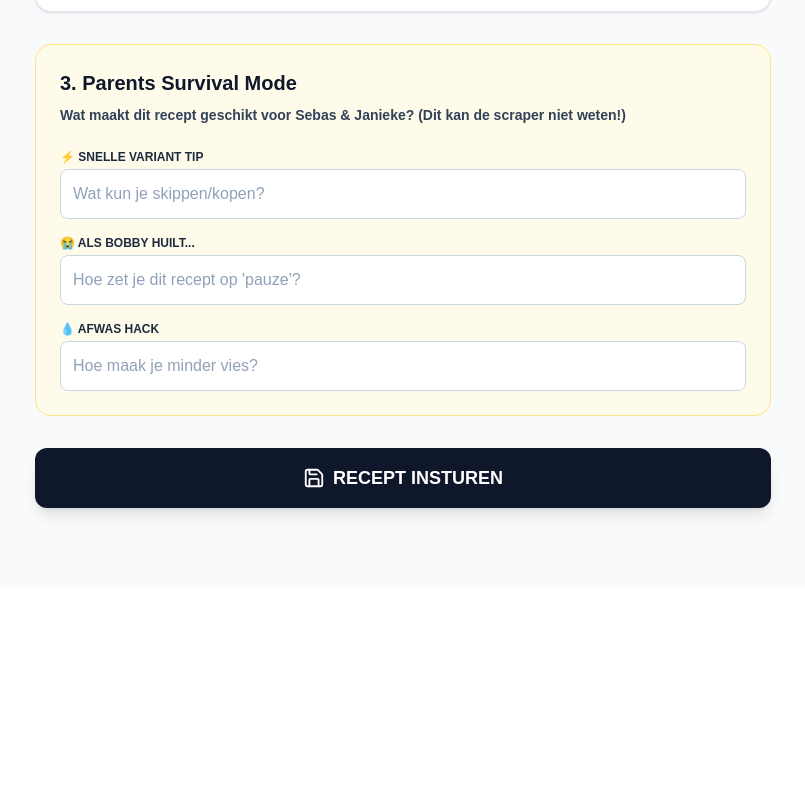
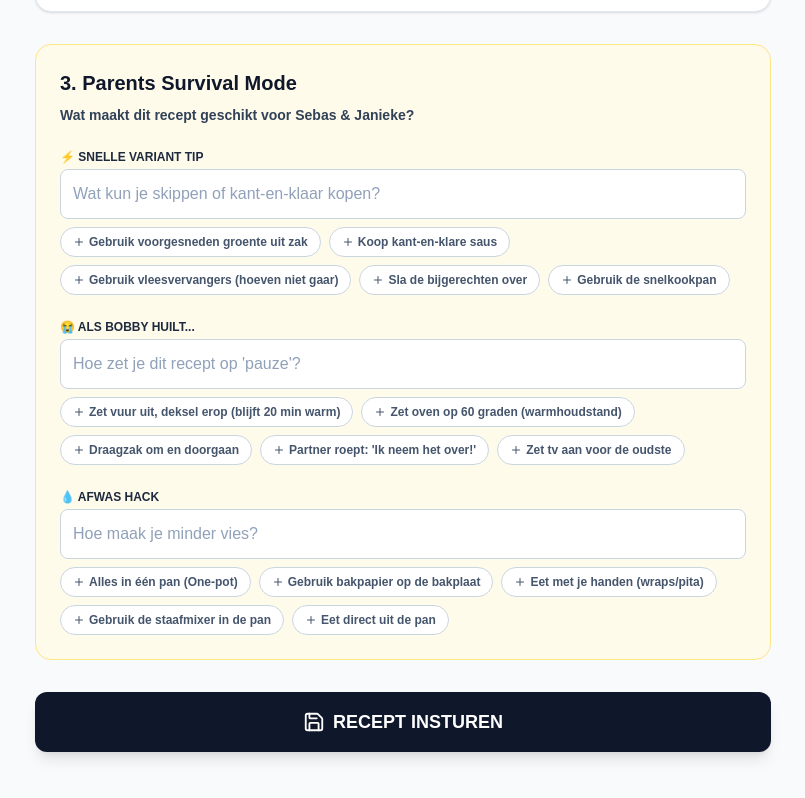
Before and after one commit to stjinne89/fresh-parents, a Next.js app: page /add-recipe in a window 1280 px wide. Shown: the part 1313-2111 px from the top of the page, without its empty margins (237-1042 px from the left). Before the commit the page ends 1901 px from the top, so only its background shows below. Built offline with nearby package versions, Linux system fonts and the light colour scheme; no server answers.

Commit message:
recept add update

```diff
--- a/app/add-recipe/page.tsx
+++ b/app/add-recipe/page.tsx
@@ -3,8 +3,33 @@
 import React, { useState } from 'react';
 import Link from 'next/link';
 import { useRouter } from 'next/navigation';
-import { ArrowLeft, Save, Sparkles, Download } from 'lucide-react';
+import { ArrowLeft, Save, Sparkles, Download, Plus } from 'lucide-react';
 import { supabase } from '@/utils/supabase';
+
+// --- VOORGEDEFINIEERDE SUGGESTIES ---
+const SUGGESTIONS = {
+  quickFix: [
+    "Gebruik voorgesneden groente uit zak",
+    "Koop kant-en-klare saus",
+    "Gebruik vleesvervangers (hoeven niet gaar)",
+    "Sla de bijgerechten over",
+    "Gebruik de snelkookpan"
+  ],
+  babyCrying: [
+    "Zet vuur uit, deksel erop (blijft 20 min warm)",
+    "Zet oven op 60 graden (warmhoudstand)",
+    "Draagzak om en doorgaan",
+    "Partner roept: 'Ik neem het over!'",
+    "Zet tv aan voor de oudste"
+  ],
+  dishwashing: [
+    "Alles in één pan (One-pot)",
+    "Gebruik bakpapier op de bakplaat",
+    "Eet met je handen (wraps/pita)",
+    "Gebruik de staafmixer in de pan",
+    "Eet direct uit de pan"
+  ]
+};
 
 export default function AddRecipePage() {
   const router = useRouter();
@@ -28,6 +53,11 @@ export default function AddRecipePage() {
 
   const handleChange = (e: React.ChangeEvent<HTMLInputElement | HTMLTextAreaElement | HTMLSelectElement>) => {
     setFormData({ ...formData, [e.target.name]: e.target.value });
+  };
+
+  // Helper om een suggestie in het veld te zetten
+  const applySuggestion = (field: string, text: string) => {
+    setFormData(prev => ({ ...prev, [field]: text }));
   };
 
   // --- SCRAPER FUNCTIE ---
@@ -106,12 +136,37 @@ export default function AddRecipePage() {
     }
   };
 
-  // --- STYLING CONSTANTS (PURE SLATE) ---
-  // Alles is Slate. Slate-900 voor tekst, Slate-300 voor randen.
+  // --- STYLING CONSTANTS ---
   const inputClass = "w-full p-3 bg-white rounded-lg border border-slate-300 text-slate-900 font-medium placeholder:text-slate-400 focus:border-slate-800 focus:ring-1 focus:ring-slate-800 outline-none transition-colors";
+  const labelClass = "block text-xs font-bold text-slate-700 uppercase mb-1 tracking-wide";
+  const chipClass = "inline-flex items-center gap-1 px-3 py-1.5 bg-white border border-slate-300 rounded-full text-xs font-semibold text-slate-600 hover:bg-slate-100 hover:border-slate-400 hover:text-slate-900 cursor-pointer transition-all";
 
-  // Labels: Donkergrijs/Zwart
-  const labelClass = "block text-xs font-bold text-slate-700 uppercase mb-1 tracking-wide";
+  // Helper component voor de Tip velden
+  const renderTipField = (label: string, name: 'tipQuickFix' | 'tipBabyCrying' | 'tipDishwashing', placeholder: string, suggestions: string[]) => (
+    <div>
+      <label className="block text-xs font-bold text-slate-800 uppercase mb-1">{label}</label>
+      <input
+        name={name}
+        value={formData[name]}
+        onChange={handleChange}
+        className={inputClass}
+        placeholder={placeholder}
+      />
+      {/* Suggestie Chips */}
+      <div className="mt-2 flex flex-wrap gap-2">
+        {suggestions.map((suggestion, idx) => (
+          <button
+            key={idx}
+            type="button"
+            onClick={() => applySuggestion(name, suggestion)}
+            className={chipClass}
+          >
+            <Plus size={12} /> {suggestion}
+          </button>
+        ))}
+      </div>
+    </div>
+  );
 
   return (
     <main className="min-h-screen bg-slate-50 pb-20">
@@ -211,45 +266,32 @@ export default function AddRecipePage() {
             </div>
           </div>
 
-          {/* Sectie 3: Ouder Tips (NU OOK IN SLATE STIJL) */}
-          {/* We houden de achtergrond amber-50 voor onderscheid, maar de tekst is hard SLATE */}
+          {/* Sectie 3: Ouder Tips (MET SUGGESTIES) */}
           <div className="bg-amber-50 p-6 rounded-2xl border border-amber-200">
             <h2 className="text-xl font-black text-slate-900 mb-2">3. Parents Survival Mode</h2>
-            <p className="text-slate-700 font-bold text-sm mb-6">Wat maakt dit recept geschikt voor Sebas & Janieke? (Dit kan de scraper niet weten!)</p>
+            <p className="text-slate-700 font-bold text-sm mb-6">Wat maakt dit recept geschikt voor Sebas & Janieke?</p>
 
-            <div className="space-y-4">
-              <div>
-                <label className="block text-xs font-bold text-slate-800 uppercase mb-1">⚡️ Snelle Variant Tip</label>
-                <input
-                  name="tipQuickFix"
-                  value={formData.tipQuickFix}
-                  onChange={handleChange}
-                  className={inputClass}
-                  placeholder="Wat kun je skippen/kopen?"
-                />
-              </div>
+            <div className="space-y-6">
+              {renderTipField(
+                "⚡️ Snelle Variant Tip",
+                "tipQuickFix",
+                "Wat kun je skippen of kant-en-klaar kopen?",
+                SUGGESTIONS.quickFix
+              )}
 
-              <div>
-                <label className="block text-xs font-bold text-slate-800 uppercase mb-1">😭 Als Bobby huilt...</label>
-                <input
-                  name="tipBabyCrying"
-                  value={formData.tipBabyCrying}
-                  onChange={handleChange}
-                  className={inputClass}
-                  placeholder="Hoe zet je dit recept op 'pauze'?"
-                />
-              </div>
+              {renderTipField(
+                "😭 Als Bobby huilt...",
+                "tipBabyCrying",
+                "Hoe zet je dit recept op 'pauze'?",
+                SUGGESTIONS.babyCrying
+              )}
 
-              <div>
-                <label className="block text-xs font-bold text-slate-800 uppercase mb-1">💧 Afwas Hack</label>
-                <input
-                  name="tipDishwashing"
-                  value={formData.tipDishwashing}
-                  onChange={handleChange}
-                  className={inputClass}
-                  placeholder="Hoe maak je minder vies?"
-                />
-              </div>
+              {renderTipField(
+                "💧 Afwas Hack",
+                "tipDishwashing",
+                "Hoe maak je minder vies?",
+                SUGGESTIONS.dishwashing
+              )}
             </div>
           </div>
 
```
